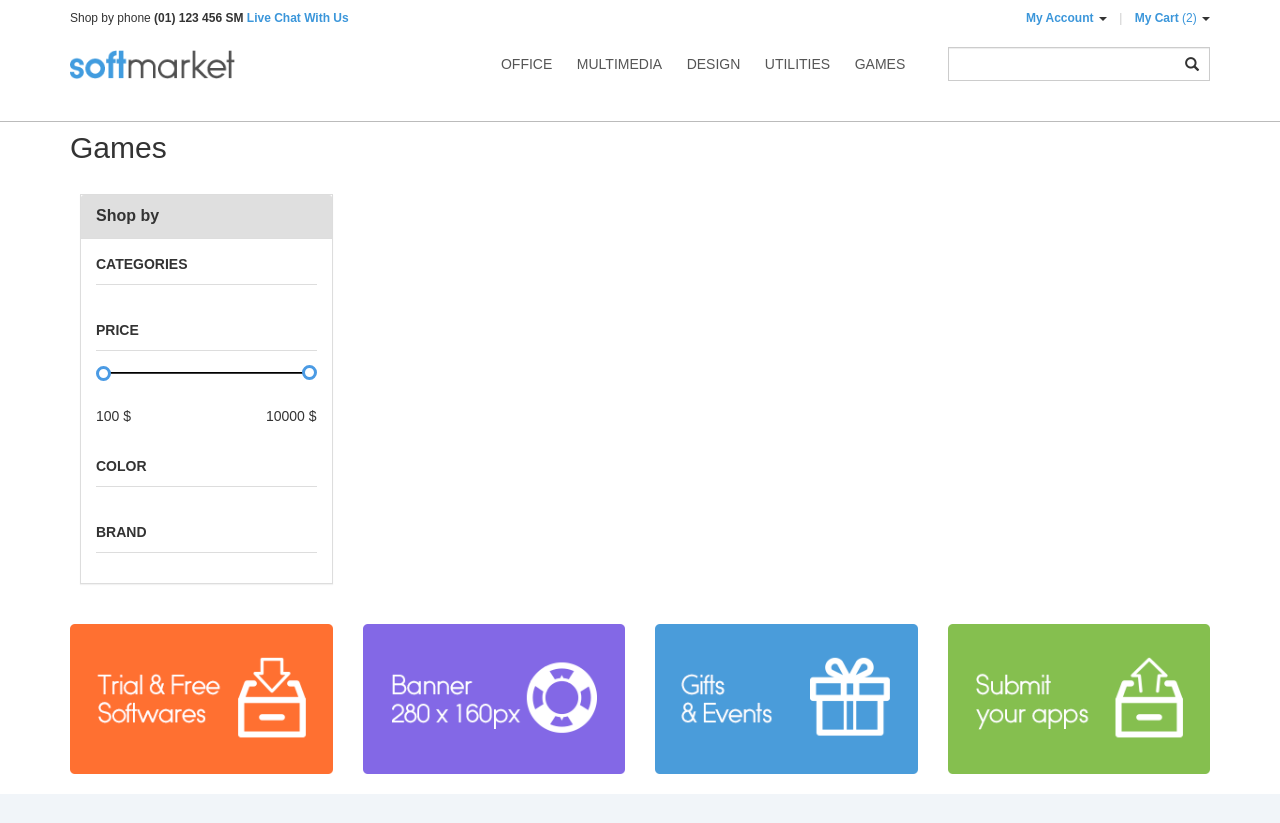
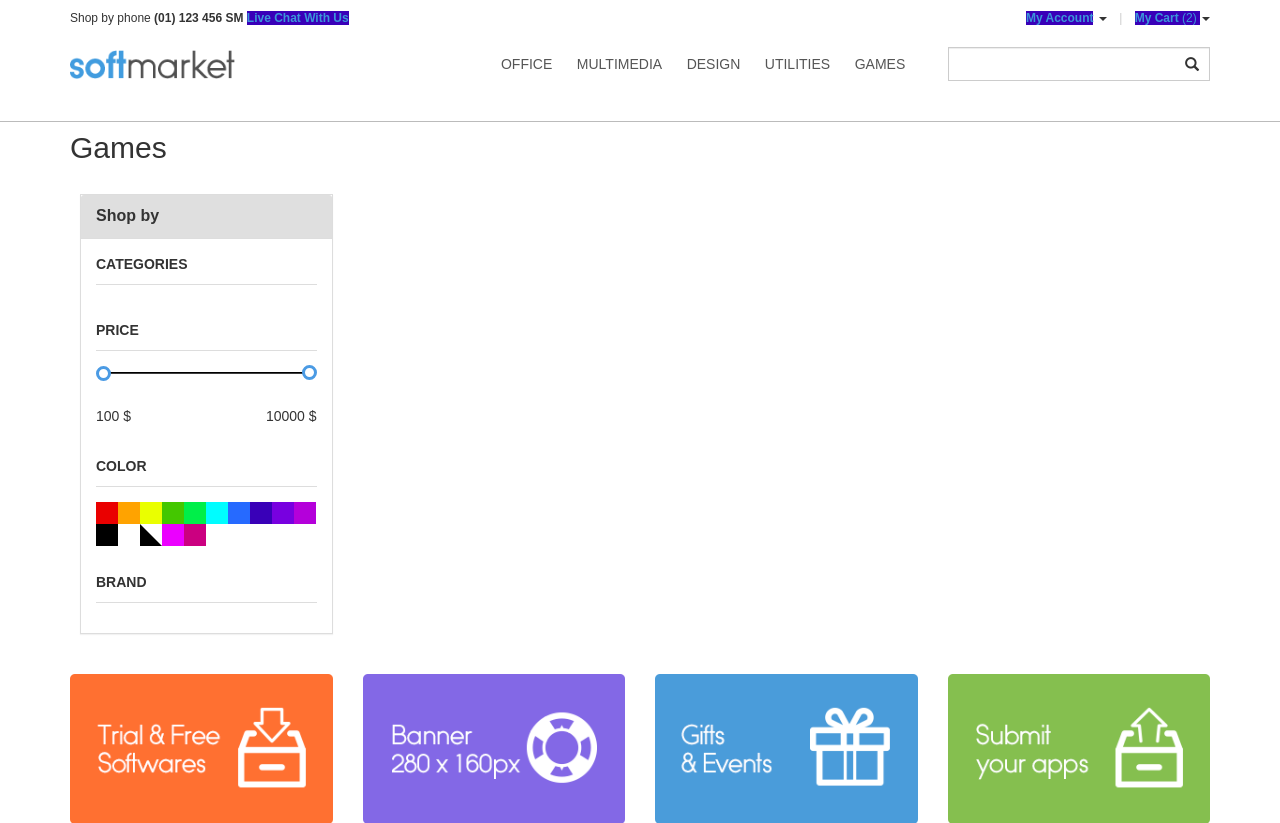
Before and after one commit to johnsudaar/ProjetWebM2, a PHP site: page /index.php/main/index in a window 1280 px wide. Shown: the top 823 px of the page. Run offline with PHP 8.4, Linux system fonts and the light colour scheme; data that the repository does not hold is empty; some libraries are stand-ins or nearby versions.

Commit message:
Add color selection view

```diff
--- a/public/style/main.css
+++ b/public/style/main.css
@@ -161,3 +161,81 @@ footer {
 .filters .panel-body > ul {
   padding: 0;
 }
+
+.colors{
+  height: 50px;
+}
+
+.colors > div {
+  height: 22px;
+  width: 22px;
+  display: inline-block;
+  float:left;
+  position: relative;
+  z-index: 1;
+}
+
+.colors > div:hover{
+  box-shadow: 0px 0px 4px black;
+  outline-style: solid;
+  outline-color: white;
+  outline-width: 1px;
+  z-index: 2;
+}
+
+.colors > div.selected {
+  box-shadow: 0px 0px 4px black;
+  outline-style: solid;
+  outline-color: white;
+  outline-width: 1px;
+  z-index: 2;
+}
+
+.red {
+  background-color: #EA0000;
+}
+.orange {
+  background-color: #FFA300;
+}
+.yellow {
+  background-color: #EAFF00;
+}
+.green {
+  background-color: #44C700;
+}
+.aqua {
+  background-color: #00EF49;
+}
+.cyan {
+  background-color: #00FDFF;
+}
+.light-blue {
+  background-color: #266AFF;
+}
+.blue {
+  background-color: #3900B8;
+}
+.dark-purple {
+  background-color: #7800E0;
+}
+.purple {
+  background-color: #B400DA;
+}
+.black {
+  background-color: #000;
+}
+.white {
+  background-color: #FFF;
+}
+.black-white {
+  background-color: #000;
+  border-bottom: 22px solid transparent;
+
+  border-right:22px solid white;
+}
+.pink {
+  background-color: #EB00FF;
+}
+.dark-pink {
+  background-color: #CB0080;
+}
--- a/views/index.html.php
+++ b/views/index.html.php
@@ -21,6 +21,24 @@
 
         <p class="filter-title"> Color </p>
         <div class="line"></div>
+        <div class="colors">
+          <div class="red"></div>
+          <div class="orange"></div>
+          <div class="yellow"></div>
+          <div class="green"></div>
+          <div class="aqua"></div>
+          <div class="cyan"></div>
+          <div class="light-blue"></div>
+          <div class="blue"></div>
+          <div class="dark-purple"></div>
+          <div class="purple"></div>
+          <div class="black"></div>
+          <div class="white"></div>
+          <div class="black-white"></div>
+          <div class="pink"></div>
+          <div class="dark-pink"></div>
+        </div>
+
         <p class="filter-title"> Brand </p>
         <div class="line"></div>
       </div>
```
